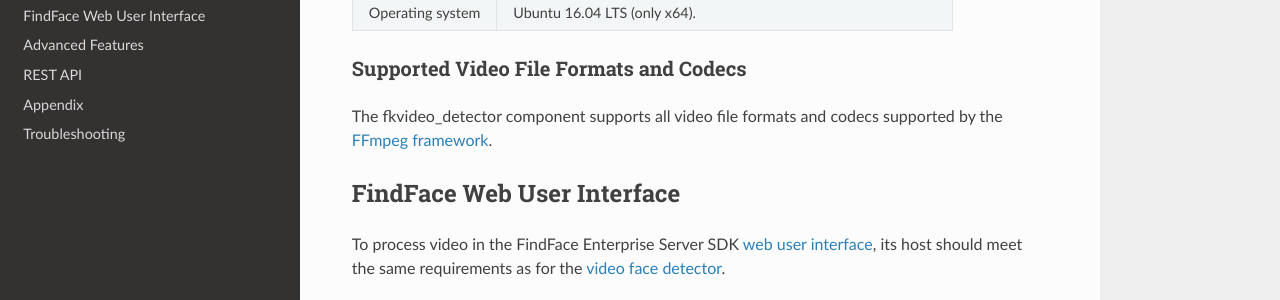
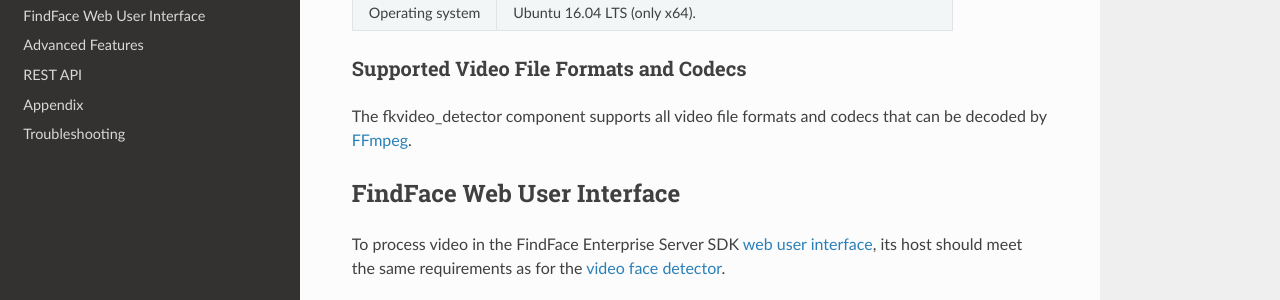
Before and after one commit to NTech-Lab/docs, a Sphinx documentation site: the page built from docs/system_requirements.rst, in a window 1280 px wide and 900 px high, scrolled down 1267 px. Shown: the part 430-730 px from the top of the window. Built offline with Sphinx 7.4.7 and the Read the Docs theme 2.0.0, drawn with Linux system fonts in a browser that asks for light colours.

Commit message:
Video file formats

```diff
--- a/docs/fkvideo_about.rst
+++ b/docs/fkvideo_about.rst
@@ -3,7 +3,7 @@
 About Video Face Detection
 =============================
 
-To add video face detection to your FindFace Server Enterprise SDK instance, you need the :program:`fkvideo_detector` component. This component extracts faces from video and posts them to FindFace Server over API for further processing. It can work with both live streams and files, and supports all video file formats and codecs supported by the `FFmpeg framework <https://www.ffmpeg.org/general.html#Supported-File-Formats_002c-Codecs-or-Features>`__.
+To add video face detection to your FindFace Server Enterprise SDK instance, you need the :program:`fkvideo_detector` component. This component extracts faces from video and posts them to FindFace Server over API for further processing. It can work with both live streams and files, and supports all video file formats and codecs that can be decoded by `FFmpeg <https://www.ffmpeg.org/general.html#Supported-File-Formats_002c-Codecs-or-Features>`__.
 
 .. contents:: In this section:
 
--- a/docs/system_requirements.rst
+++ b/docs/system_requirements.rst
@@ -81,7 +81,7 @@
 Supported Video File Formats and Codecs
 -------------------------------------------------
 
-The fkvideo_detector component supports all video file formats and codecs supported by the `FFmpeg framework <https://www.ffmpeg.org/general.html#Supported-File-Formats_002c-Codecs-or-Features>`__.
+The fkvideo_detector component supports all video file formats and codecs that can be decoded by `FFmpeg <https://www.ffmpeg.org/general.html#Supported-File-Formats_002c-Codecs-or-Features>`__.
 
 
 FindFace Web User Interface
```
